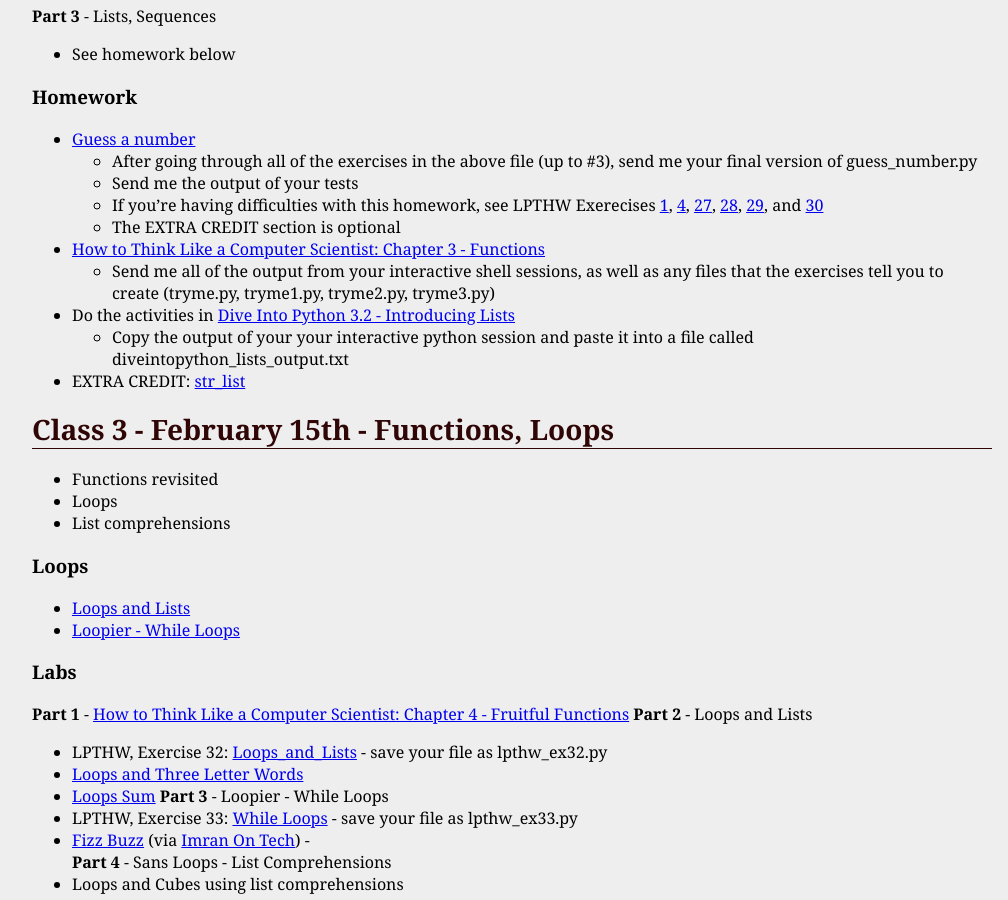
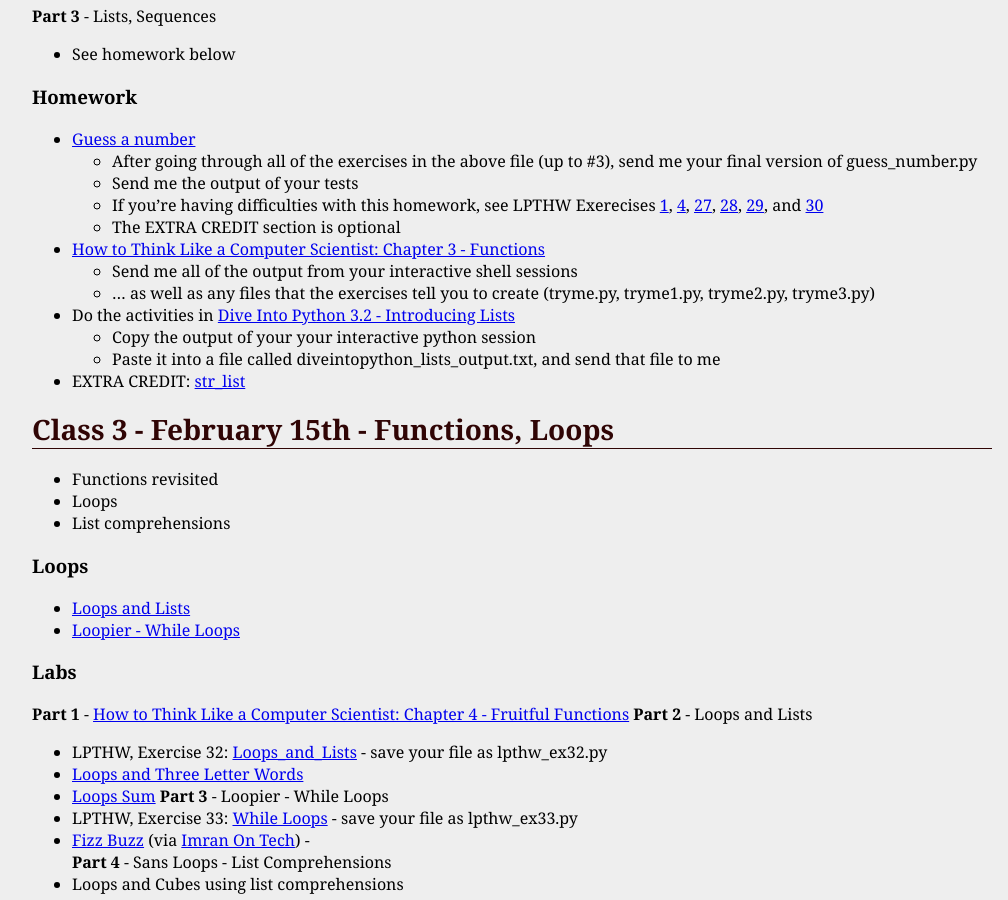
Before and after one commit to jversoza/MTEC2002, a Jekyll site: the page built from syllabus.markdown, in a window 1280 px wide and 900 px high, scrolled down 2571 px. Shown: the whole window, without its empty margins (128-1136 px from the left). Built offline with Jekyll 4.4.1, drawn with Linux system fonts in a browser that asks for light colours.

Commit message:
fixed lists in hw #2

```diff
--- a/syllabus.markdown
+++ b/syllabus.markdown
@@ -113,9 +113,11 @@ __Part 3__ - Lists, Sequences
 	* If you're having difficulties with this homework, see LPTHW Exerecises [1](http://learnpythonthehardway.org/book/ex1.html), [4](http://learnpythonthehardway.org/book/ex4.html), [27](http://learnpythonthehardway.org/book/ex27.html), [28](http://learnpythonthehardway.org/book/ex28.html), [29](http://learnpythonthehardway.org/book/ex29.html), and [30](http://learnpythonthehardway.org/book/ex30.html)
 	* The EXTRA CREDIT section is optional
 * [How to Think Like a Computer Scientist: Chapter 3 - Functions](http://www.openbookproject.net/thinkcs/python/english2e/ch03.html)
-	* Send me all of the output from your interactive shell sessions, as well as any files that the exercises tell you to create (tryme.py, tryme1.py, tryme2.py, tryme3.py)
+	* Send me all of the output from your interactive shell sessions
+	* ... as well as any files that the exercises tell you to create (tryme.py, tryme1.py, tryme2.py, tryme3.py)
 * Do the activities in [Dive Into Python 3.2 - Introducing Lists](http://www.diveintopython.net/native_data_types/lists.html)
-	* Copy the output of your your interactive python session and paste it into a file called diveintopython_lists_output.txt
+	* Copy the output of your your interactive python session
+	* Paste it into a file called diveintopython_lists_output.txt, and send that file to me
 * EXTRA CREDIT: [str_list](class2/labs/str_list.txt)
 
 Class 3 - February 15th - Functions, Loops
```
